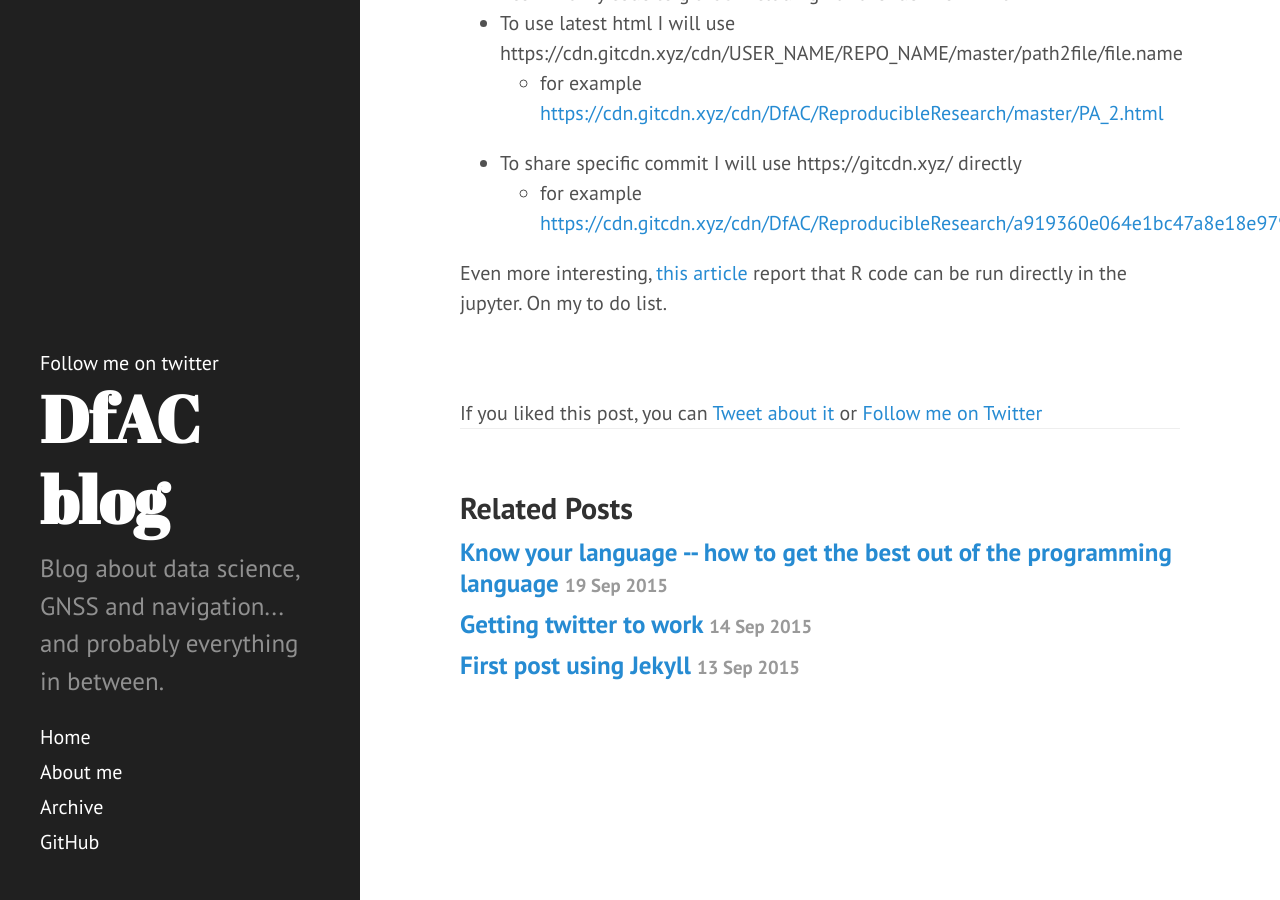
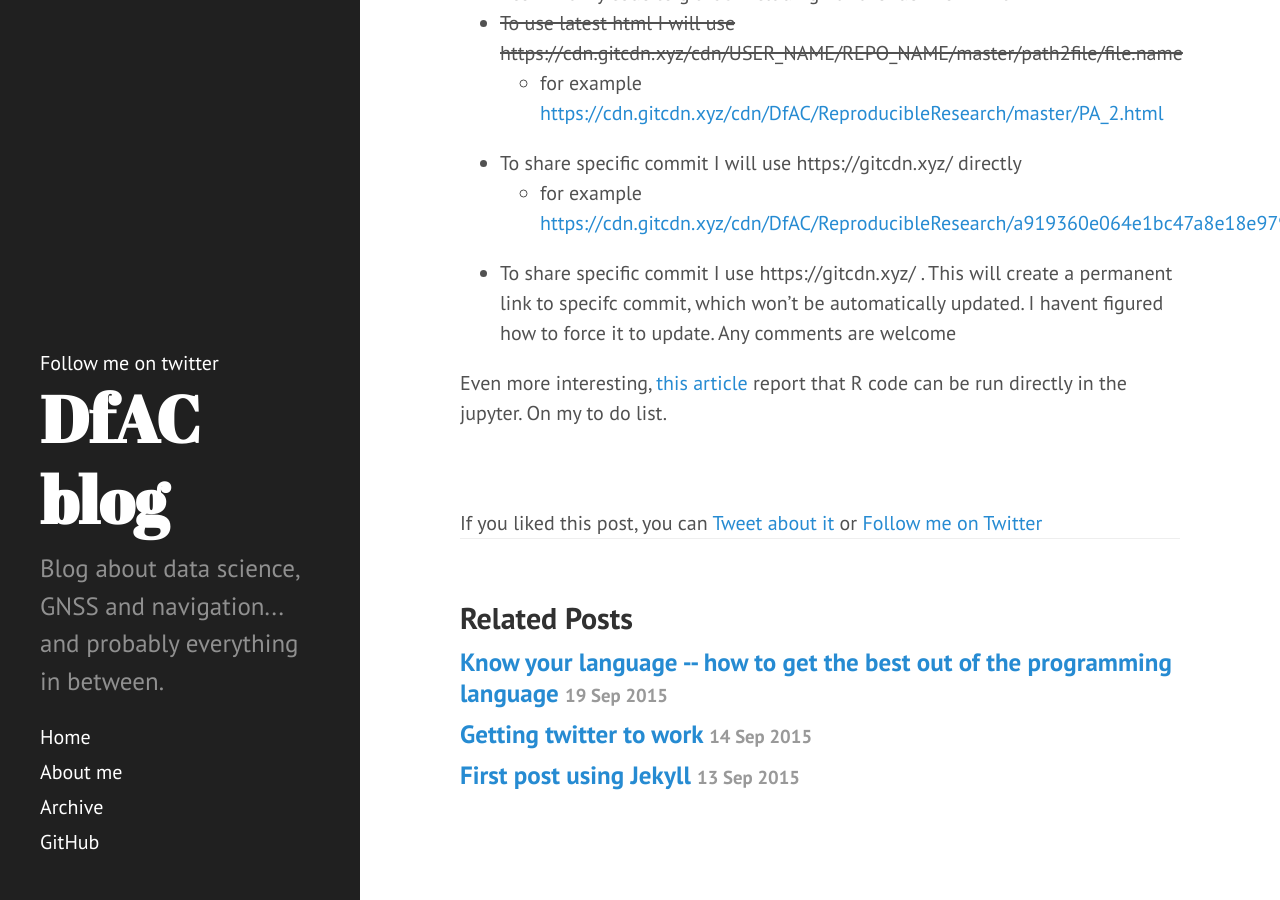
Before and after one commit to DfAC/DfAC.github.io, a Jekyll site: the page built from _posts/2015-10-10-Code-online.md, in a window 1280 px wide and 900 px high, scrolled down 1767 px. Built offline with Jekyll 4.4.1, drawn with Linux system fonts in a browser that asks for light colours; Markdown is read by kramdown in place of the engine named in the settings; comment, search, counter and statistics services are not loaded.

Commit message:
Update 2015-10-10-Code-online.md

```diff
--- a/_posts/2015-10-10-Code-online.md
+++ b/_posts/2015-10-10-Code-online.md
@@ -51,9 +51,11 @@ I tended to use <http://rpubs.com/> to get my R knitr online. It has one major b
 Initially, I solved this problem by adding [git hub link to my R code](http://rpubs.com/DfAC/as2). Recently I found a better approach via <https://gitcdn.xyz/.
 
 * I commit my code to github including html render from knitr
-* To use latest html I will use https://cdn.gitcdn.xyz/cdn/USER_NAME/REPO_NAME/master/path2file/file.name
+* <s>To use latest html I will use https://cdn.gitcdn.xyz/cdn/USER_NAME/REPO_NAME/master/path2file/file.name
 	* for example <https://cdn.gitcdn.xyz/cdn/DfAC/ReproducibleResearch/master/PA_2.html>
 * To share specific commit I will use https://gitcdn.xyz/ directly
-	* for example <https://cdn.gitcdn.xyz/cdn/DfAC/ReproducibleResearch/a919360e064e1bc47a8e18e979223abfbc685934/PA_2.html>
+	* for example <https://cdn.gitcdn.xyz/cdn/DfAC/ReproducibleResearch/a919360e064e1bc47a8e18e979223abfbc685934/PA_2.html></s>
+* To share specific commit I use https://gitcdn.xyz/ . This will create a permanent link to specifc commit, which won't be automatically updated. I havent figured how to force it to update. Any comments are welcome
+
 
 Even more interesting, [this article](http://www.r-bloggers.com/ipython-markdown-opportunities-in-ipython-notebooks-and-rstudio/) report that R code can be run directly in the jupyter. On my to do list.
```
